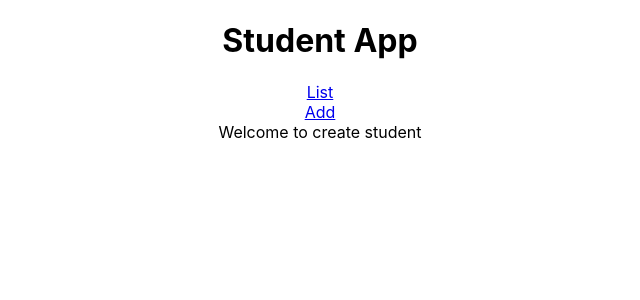
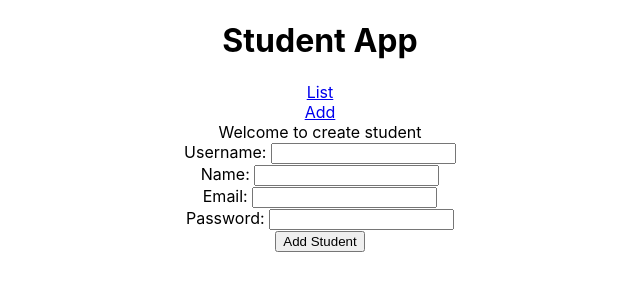
Before and after one commit to afrida67/React-Hapi, a React (Create React App) app in the folder client/: page /add in a window 1280 px wide. Shown: the top 300 px of the page, without its empty margins (320-960 px from the left). Built offline with nearby package versions, Linux system fonts and the light colour scheme.

Commit message:
adding student on react form

```diff
--- a/client/src/components/AddStudent.js
+++ b/client/src/components/AddStudent.js
@@ -1,13 +1,99 @@
 import React, { Component } from 'react'
 
-export class AddStudent extends Component {
-  render() {
-    return (
-      <div>
-        Welcome to create student
-      </div>
-    )
+ class AddStudent extends Component {
+
+    onSubmit = this.onSubmit.bind(this);
+
+    state = {
+        username: '',
+        name: '',
+        email: '',
+        password: '',
+
+    }
+
+    onChangeUsername = (e) => this.setState({
+        username: e.target.value
+     });
+
+    onChangeName = (e) => this.setState({
+         name: e.target.value
+    });
+
+    onChangeEmail = (e) => this.setState({
+        email: e.target.value
+    });
+
+   onChangePassword = (e) => this.setState({
+         password: e.target.value
+    });
+
+
+    onSubmit(e) {
+        e.preventDefault();
+        console.log(`form submitted:
+        username ${this.state.username}
+        name: ${this.state.name}
+        emai: ${this.state.email}
+        pass: ${this.state.password}
+        `);
+
+        this.setState({
+            username: '',
+            name: '',
+            email: '',
+            password: ''
+        });
+
+    }
+    render() {
+        return (
+        <div>
+            Welcome to create student<br></br>
+            <form onSubmit={this.onSubmit}>
+            <div>
+                <label>Username: </label>
+                <input
+                    type="text"
+                    className="form-control"
+                    value={this.state.username}
+                    onChange={this.onChangeUsername}
+                />
+            </div>
+            <div>
+                <label>Name: </label>
+                <input
+                    type="text"
+                    className="form-control"
+                    value={this.state.name}
+                    onChange={this.onChangeName}
+                />
+            </div>
+            <div>
+                <label>Email: </label>
+                <input
+                    type="email"
+                    className="form-control"
+                    value={this.state.email}
+                    onChange={this.onChangeEmail}
+                />
+            </div>
+            <div>
+                <label>Password: </label>
+                <input
+                    type="password"
+                    className="form-control"
+                    value={this.state.password}
+                    onChange={this.onChangePassword}
+                />
+            </div>
+            <div className="form-group">
+                <input type="submit" value="Add Student" className="btn btn-primary" />
+            </div>
+            </form>
+        </div>
+        )
   }
 }
 
-export default AddStudent
+export default AddStudent;
```
Also changed, not shown: client/src/App.js (+3 -4 lines).
